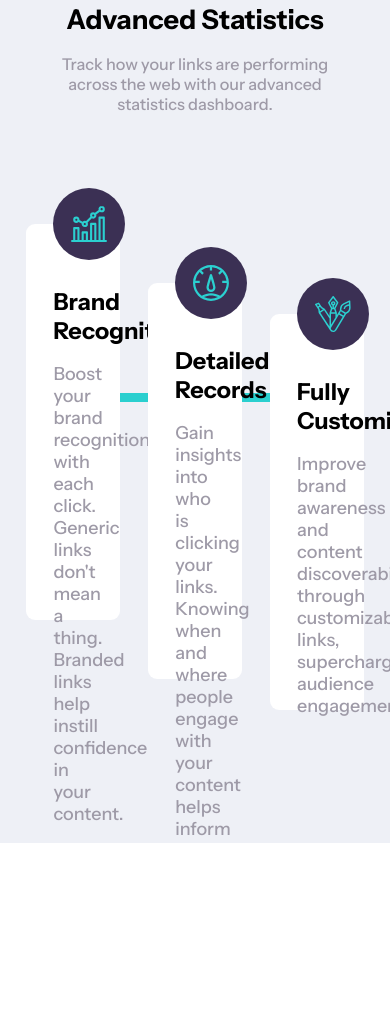
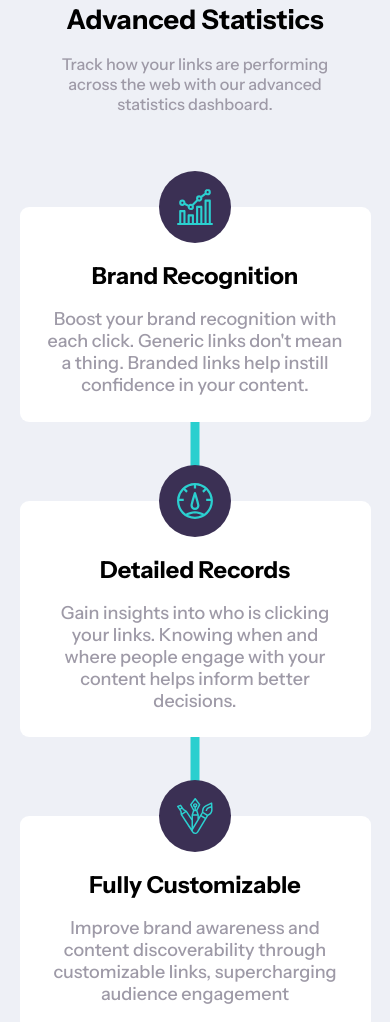
Before and after one commit to klaudiapalubska/URL-Shortening-API-Landing-Page, a website built with Parcel: page index.html in a window 390 px wide. Shown: the part 1472-2494 px from the top of the page. Before the commit the page ends 2315 px from the top, so only its background shows below. Built offline with nearby package versions, Linux system fonts and the light colour scheme.

Commit message:
responsive design for cards

```diff
--- a/src/sass/components/_stats-card.scss
+++ b/src/sass/components/_stats-card.scss
@@ -2,7 +2,6 @@
 
 .stats-card {
   & {
-    position: relative;
     position: absolute;
     z-index: 10;
     width: 24vw;
@@ -20,20 +19,43 @@
     height: 22rem;
   }
 
+  @include a.responsive(a.$mobile-breakpoint) {
+    position: static;
+    width: 90vw;
+    height: fit-content;
+    min-height: 10rem;
+    padding: 1.5rem;
+    padding-bottom: 1.4rem;
+    margin-top: 2.2rem;
+    margin-bottom: 2.2rem;
+    text-align: center;
+  }
+
   &--first {
     left: 4vw;
     top: -9.375rem;
+    @include a.responsive(a.$mobile-breakpoint) {
+      top: auto;
+      left: auto;
+    }
   }
 
   &--second {
     @include a.responsive(71.625em) {
       top: -110px;
     }
+    @include a.responsive(a.$mobile-breakpoint) {
+      top: auto;
+    }
   }
 
   &--third {
     right: 4vw;
     top: -4.375rem;
+    @include a.responsive(a.$mobile-breakpoint) {
+      top: auto;
+      right: auto;
+    }
   }
 
   &__icon-box {
@@ -44,6 +66,11 @@
     }
     @include a.responsive(57.6875em) {
       bottom: 20rem;
+    }
+    @include a.responsive(a.$mobile-breakpoint) {
+      position: static;
+      bottom: auto;
+      margin: -3.5rem auto 1rem auto;
     }
     background-color: a.$primary-color-2;
     border-radius: 100%;
--- a/src/sass/pages/_main-page.scss
+++ b/src/sass/pages/_main-page.scss
@@ -210,19 +210,33 @@
 .get-started-section {
   background-color: a.$background-color;
   padding: 14rem var(--page-margin) 18rem var(--page-margin);
-
+  height: 30rem;
   @include a.responsive(57.6875em) {
     padding-bottom: 25rem;
   }
-  height: 30rem;
+  @include a.responsive(a.$mobile-breakpoint) {
+    padding-top: var(--page-margin-top);
+    height: fit-content;
+  }
   &__cards-box {
     position: relative;
     @include a.center-flex;
+    @include a.responsive(a.$mobile-breakpoint) {
+      flex-direction: column;
+    }
   }
   &__line {
     width: 65vw;
     height: 0.5rem;
     background-color: a.$primary-color;
+    @include a.responsive(a.$mobile-breakpoint) {
+      width: 0.5rem;
+      height: 30rem;
+      position: absolute;
+      top: 50%;
+      left: 50%;
+      transform: translate(-50%, -50%);
+    }
   }
   &__card {
   }
```
